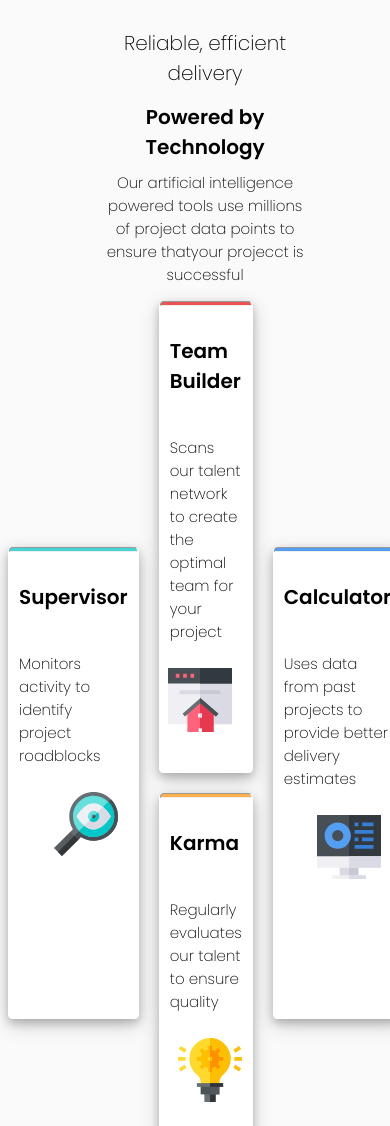
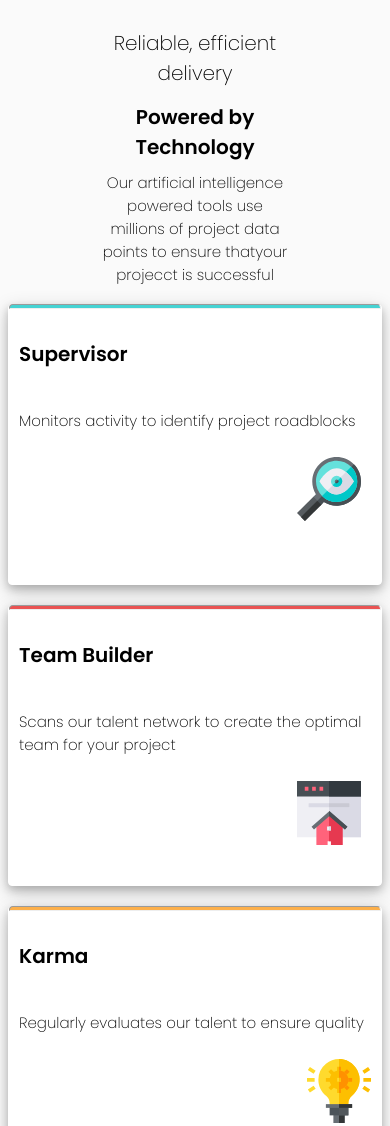
Before and after one commit to Rippyblogger/card-challenge, a plain HTML site: page index.html in a window 390 px wide. Shown: the top 1126 px of the page. Drawn offline with Linux system fonts and the light colour scheme.

Commit message:
Mobile view included, citation footer and Readme filecontents updated.
Split CSS files into desktop and mobile style files.

```diff
--- /dev/null
+++ b/CSS/desktop.css
@@ -0,0 +1,164 @@
+
+@media (min-width: 901px){
+.container{
+    display: grid;
+    grid-template-columns: repeat(1, 1fr);
+    grid-template-rows: 0.4fr 1fr;
+    background-color: #fafafa;
+
+
+}
+
+.header{
+    display: grid;
+    grid-template-columns: repeat(8, 1fr);
+    grid-template-rows: repeat(1, 1fr);
+    background-color: #fafafa;
+    grid-auto-rows: 100px;
+
+
+}
+.headercard{
+    display: grid;
+    grid-column: 3/7;
+    text-align: center;
+    font-family: 'Poppins', sans-serif;
+    grid-auto-rows: min-content;
+    grid-row: 1;
+}
+
+
+
+.headertop{
+    font-weight: 400 !important;
+    font-size: 20px;
+    display: grid;
+    grid-auto-rows: min-content;
+}
+.headertop2{
+    font-weight: 600 !important;
+    font-size: 20px;
+    margin: -6px;
+    grid-auto-rows: min-content;
+}
+.headertop3{
+    font-weight: 200 !important;
+    font-size: 15px;
+
+}
+
+
+/*Lower portion*/
+
+.cardcontainer{
+    display: grid;
+    grid-template-columns: repeat(3, 1fr);
+    grid-template-rows: repeat(4, 1fr);
+    grid-gap: 20px;
+    font-family: 'Poppins', sans-serif;
+
+}
+
+.leftcard{
+    grid-column: 1/2;
+    grid-row: 2/4;
+    border: #ffffff 1px solid;
+    background-color: #ffffff;
+    border-radius: 4px 4px 4px 4px;
+    box-shadow:  0 4px 8px 0 rgba(0, 0, 0, 0.2), 0 6px 20px 0 rgba(0, 0, 0, 0.19);
+
+}
+
+.leftcard > p{
+    padding: 10px;
+}
+
+.leftcard >hr{
+    height: 3px;
+    color: #45D3D3;
+    margin-top: -1px;
+    background-color: #45D3D3;
+    border-radius: 4px 4px 0px 0px;
+
+}
+
+.cardheader{
+    font-weight: 600 !important;
+    font-size: 20px;
+}
+
+.topcard{
+    grid-column: 2/3;
+    grid-row: 1/3;
+    border: #ffffff 1px solid;
+    background-color: #ffffff;
+    border-radius: 4px 4px 4px 4px;
+    box-shadow:  0 4px 8px 0 rgba(0, 0, 0, 0.2), 0 6px 20px 0 rgba(0, 0, 0, 0.19);
+}
+
+.topcard > p{
+    padding: 10px;
+}
+
+.topcard >hr{
+    height: 3px;
+    color: #EA5353;
+    margin-top: -1px;
+    background-color: #EA5353;
+    border-radius: 4px 4px 0px 0px;
+}
+
+.bottomcard{
+    grid-column: 2/3;
+    grid-row: 3/ span 2;
+    border: #ffffff 1px solid;
+    background-color: #ffffff;
+    border-radius: 4px 4px 4px 4px;
+    box-shadow:  0 4px 8px 0 rgba(0, 0, 0, 0.2), 0 6px 20px 0 rgba(0, 0, 0, 0.19);
+}
+
+.bottomcard > p{
+    padding: 10px;
+}
+
+.bottomcard >hr{
+    height: 3px;
+    color: #FCAF4A;
+    margin-top: -1px;
+    background-color: #FCAF4A;
+    border-radius: 4px 4px 0px 0px;
+}
+
+.rightcard{
+    grid-column: 3/4;
+    grid-row: 2/4;
+    border: #ffffff 1px solid;
+    background-color: #ffffff;
+    border-radius: 4px 4px 4px 4px;
+    box-shadow:  0 4px 8px 0 rgba(0, 0, 0, 0.2), 0 6px 20px 0 rgba(0, 0, 0, 0.19);
+}
+
+.rightcard > p{
+    padding: 10px;
+}
+
+.rightcard >hr{
+    height: 3px;
+    color: #549EF2;
+    margin-top: -1px;
+    background-color: #549EF2;
+    border-radius: 4px 4px 0px 0px;
+}
+
+.svgimg{
+    display: grid;
+    justify-items: end;
+    padding-right: 10px;
+    padding-bottom: 20px;
+}
+
+footer >p{
+    text-align: center;
+    font-family: 'Poppins', sans-serif;
+}
+}
--- a/CSS/main.css
+++ b/CSS/main.css
@@ -1,156 +1,2 @@
-.container{
-    display: grid;
-    grid-template-columns: repeat(1, 1fr);
-    grid-template-rows: 0.4fr 1fr;
-    background-color: #fafafa;
-
-
-}
-
-.header{
-    display: grid;
-    grid-template-columns: repeat(8, 1fr);
-    grid-template-rows: repeat(1, 1fr);
-    background-color: #fafafa;
-    grid-auto-rows: 100px;
-
-
-}
-.headercard{
-    display: grid;
-    grid-column: 3/7;
-    text-align: center;
-    font-family: 'Poppins', sans-serif;
-    grid-auto-rows: min-content;
-    grid-row: 1;
-}
-
-
-
-.headertop{
-    font-weight: 400 !important;
-    font-size: 20px;
-    display: grid;
-    grid-auto-rows: min-content;
-}
-.headertop2{
-    font-weight: 600 !important;
-    font-size: 20px;
-    margin: -6px;
-    grid-auto-rows: min-content;
-}
-.headertop3{
-    font-weight: 200 !important;
-    font-size: 15px;
-
-}
-
-
-/*Lower portion*/
-
-.cardcontainer{
-    display: grid;
-    grid-template-columns: repeat(3, 1fr);
-    grid-template-rows: repeat(4, 1fr);
-    grid-gap: 20px;
-    font-family: 'Poppins', sans-serif;
-
-}
-
-.leftcard{
-    grid-column: 1/2;
-    grid-row: 2/4;
-    border: #ffffff 1px solid;
-    background-color: #ffffff;
-    border-radius: 4px 4px 4px 4px;
-    box-shadow:  0 4px 8px 0 rgba(0, 0, 0, 0.2), 0 6px 20px 0 rgba(0, 0, 0, 0.19);
-
-}
-
-.leftcard > p{
-    padding: 10px;
-}
-
-.leftcard >hr{
-    height: 3px;
-    color: #45D3D3;
-    margin-top: -1px;
-    background-color: #45D3D3;
-    border-radius: 4px 4px 0px 0px;
-
-}
-
-.cardheader{
-    font-weight: 600 !important;
-    font-size: 20px;
-}
-
-.topcard{
-    grid-column: 2/3;
-    grid-row: 1/3;
-    border: #ffffff 1px solid;
-    background-color: #ffffff;
-    border-radius: 4px 4px 4px 4px;
-    box-shadow:  0 4px 8px 0 rgba(0, 0, 0, 0.2), 0 6px 20px 0 rgba(0, 0, 0, 0.19);
-}
-
-.topcard > p{
-    padding: 10px;
-}
-
-.topcard >hr{
-    height: 3px;
-    color: #EA5353;
-    margin-top: -1px;
-    background-color: #EA5353;
-    border-radius: 4px 4px 0px 0px;
-}
-
-.bottomcard{
-    grid-column: 2/3;
-    grid-row: 3/ span 2;
-    border: #ffffff 1px solid;
-    background-color: #ffffff;
-    border-radius: 4px 4px 4px 4px;
-    box-shadow:  0 4px 8px 0 rgba(0, 0, 0, 0.2), 0 6px 20px 0 rgba(0, 0, 0, 0.19);
-}
-
-.bottomcard > p{
-    padding: 10px;
-}
-
-.bottomcard >hr{
-    height: 3px;
-    color: #FCAF4A;
-    margin-top: -1px;
-    background-color: #FCAF4A;
-    border-radius: 4px 4px 0px 0px;
-}
-
-.rightcard{
-    grid-column: 3/4;
-    grid-row: 2/4;
-    border: #ffffff 1px solid;
-    background-color: #ffffff;
-    border-radius: 4px 4px 4px 4px;
-    box-shadow:  0 4px 8px 0 rgba(0, 0, 0, 0.2), 0 6px 20px 0 rgba(0, 0, 0, 0.19);
-}
-
-.rightcard > p{
-    padding: 10px;
-}
-
-.rightcard >hr{
-    height: 3px;
-    color: #549EF2;
-    margin-top: -1px;
-    background-color: #549EF2;
-    border-radius: 4px 4px 0px 0px;
-}
-
-.svgimg{
-    display: grid;
-    justify-items: end;
-    padding-right: 10px;
-    padding-bottom: 20px;
-}
+@import url("desktop.css");
+@import url("mobile.css");
--- /dev/null
+++ b/CSS/mobile.css
@@ -0,0 +1,164 @@
+
+@media (max-width: 900px){
+    .container{
+        display: grid;
+        grid-template-columns: repeat(1, 1fr);
+        grid-template-rows: 0.25fr 1fr;
+        background-color: #fafafa;
+
+
+    }
+
+    .header{
+        display: grid;
+        grid-template-columns: repeat(8, 1fr);
+        grid-template-rows: repeat(1, 1fr);
+        background-color: #fafafa;
+        grid-auto-rows: 100px;
+
+
+    }
+    .headercard{
+        display: grid;
+        grid-column: 3/7;
+        text-align: center;
+        font-family: 'Poppins', sans-serif;
+        grid-auto-rows: min-content;
+        grid-row: 1;
+    }
+
+
+
+    .headertop{
+        font-weight: 400 !important;
+        font-size: 20px;
+        display: grid;
+        grid-auto-rows: min-content;
+    }
+    .headertop2{
+        font-weight: 600 !important;
+        font-size: 20px;
+        margin: -6px;
+        grid-auto-rows: min-content;
+    }
+    .headertop3{
+        font-weight: 200 !important;
+        font-size: 15px;
+
+    }
+
+
+    /*Lower portion*/
+
+    .cardcontainer{
+        display: grid;
+        grid-template-columns: repeat(1, 1fr);
+        grid-template-rows: repeat(4, 1fr);
+        grid-gap: 20px;
+        font-family: 'Poppins', sans-serif;
+
+    }
+
+    .leftcard{
+        grid-column: 1;
+        grid-row: 1;
+        border: #ffffff 1px solid;
+        background-color: #ffffff;
+        border-radius: 4px 4px 4px 4px;
+        box-shadow:  0 4px 8px 0 rgba(0, 0, 0, 0.2), 0 6px 20px 0 rgba(0, 0, 0, 0.19);
+
+    }
+
+    .leftcard > p{
+        padding: 10px;
+    }
+
+    .leftcard >hr{
+        height: 3px;
+        color: #45D3D3;
+        margin-top: -1px;
+        background-color: #45D3D3;
+        border-radius: 4px 4px 0px 0px;
+
+    }
+
+    .cardheader{
+        font-weight: 600 !important;
+        font-size: 20px;
+    }
+
+    .topcard{
+        grid-column: 1;
+        grid-row: 2;
+        border: #ffffff 1px solid;
+        background-color: #ffffff;
+        border-radius: 4px 4px 4px 4px;
+        box-shadow:  0 4px 8px 0 rgba(0, 0, 0, 0.2), 0 6px 20px 0 rgba(0, 0, 0, 0.19);
+    }
+
+    .topcard > p{
+        padding: 10px;
+    }
+
+    .topcard >hr{
+        height: 3px;
+        color: #EA5353;
+        margin-top: -1px;
+        background-color: #EA5353;
+        border-radius: 4px 4px 0px 0px;
+    }
+
+    .bottomcard{
+        grid-column: 1;
+        grid-row: 3;
+        border: #ffffff 1px solid;
+        background-color: #ffffff;
+        border-radius: 4px 4px 4px 4px;
+        box-shadow:  0 4px 8px 0 rgba(0, 0, 0, 0.2), 0 6px 20px 0 rgba(0, 0, 0, 0.19);
+    }
+
+    .bottomcard > p{
+        padding: 10px;
+    }
+
+    .bottomcard >hr{
+        height: 3px;
+        color: #FCAF4A;
+        margin-top: -1px;
+        background-color: #FCAF4A;
+        border-radius: 4px 4px 0px 0px;
+    }
+
+    .rightcard{
+        grid-column: 1;
+        grid-row: 4;
+        border: #ffffff 1px solid;
+        background-color: #ffffff;
+        border-radius: 4px 4px 4px 4px;
+        box-shadow:  0 4px 8px 0 rgba(0, 0, 0, 0.2), 0 6px 20px 0 rgba(0, 0, 0, 0.19);
+    }
+
+    .rightcard > p{
+        padding: 10px;
+    }
+
+    .rightcard >hr{
+        height: 3px;
+        color: #549EF2;
+        margin-top: -1px;
+        background-color: #549EF2;
+        border-radius: 4px 4px 0px 0px;
+    }
+
+    .svgimg{
+        display: grid;
+        justify-items: end;
+        padding-right: 10px;
+        padding-bottom: 20px;
+    }
+
+    footer >p{
+        text-align: center;
+        font-family: 'Poppins', sans-serif;
+    }
+    }
--- a/index.html
+++ b/index.html
@@ -60,7 +60,8 @@
 
 
   <footer>
-
+    <hr>
+    <p><cite>Four Card Design Challenge</cite> by Boye Adeotan.</p>
   </footer>
 </body>
 </html>
```
Also changed, not shown: 2 other files.
